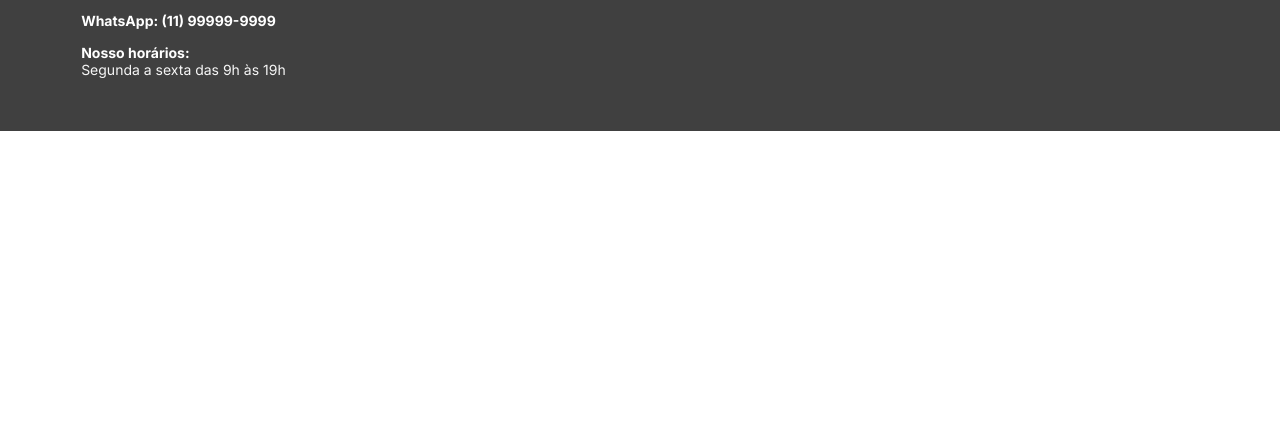
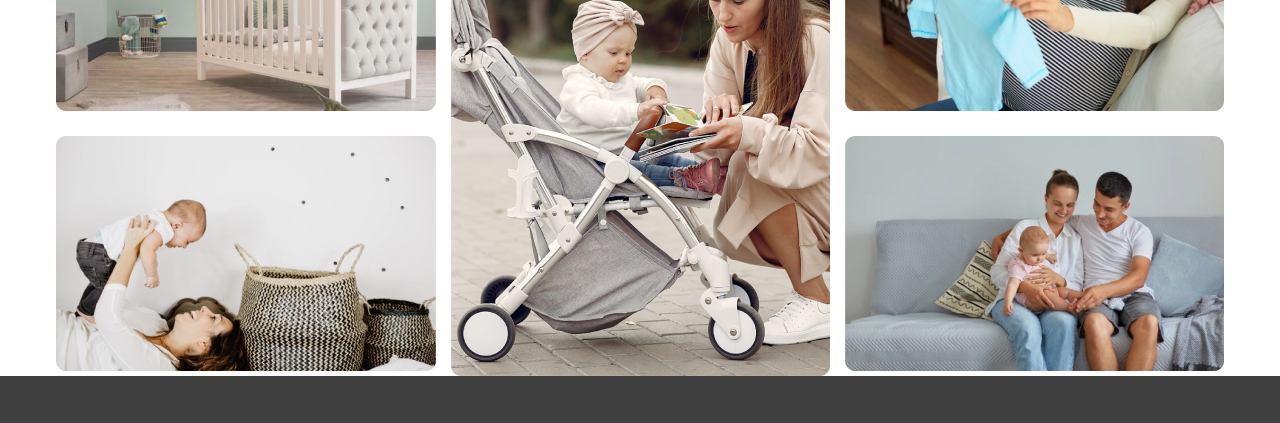
Before and after one commit to ygorjg/catus, a plain HTML site: page index.html in a window 1280 px wide. Shown: the part 243-666 px from the top of the page. Drawn offline with Linux system fonts and the light colour scheme.

Commit message:
feat: create banners mosaic

```diff
--- a/components/footer.html
+++ b/components/footer.html
@@ -13,7 +13,7 @@
       </ul>
       <p class="contact">WhatsApp: (11) 99999-9999</p>
       <div class="schedules-container">
-        <p class="schedules-title">Nosso horários:</p>
+        <p class="schedules-title">Nossos horários:</p>
         <p class="schedules-description">Segunda a sexta das 9h às 19h</p>
       </div>
     </div>
--- /dev/null
+++ b/components/mosaic.html
@@ -0,0 +1,11 @@
+<div class="mosaic-container">
+  <div class="group-banners-1">
+    <img src="/assets/images/mosaic/banner-1.png" alt="" class="banner" />
+    <img src="/assets/images/mosaic/banner-2.png" alt="" class="banner" />
+  </div>
+  <img src="/assets/images/mosaic/banner-3.png" alt="" class="banner" />
+  <div class="group-banners-2">
+    <img src="/assets/images/mosaic/banner-4.png" alt="" class="banner" />
+    <img src="/assets/images/mosaic/banner-5.png" alt="" class="banner" />
+  </div>
+</div>
--- /dev/null
+++ b/css/mosaic.css
@@ -0,0 +1,33 @@
+.mosaic-container {
+  display: flex;
+  justify-content: center;
+  gap: 15px;
+}
+
+.group-banners-1,
+.group-banners-2 {
+  display: none;
+  flex-direction: column;
+}
+
+.banner {
+  margin-top: 25px;
+}
+
+@media (min-width: 800px) {
+  .group-banners-1 {
+    display: flex;
+  }
+}
+
+@media (min-width: 1200px) {
+  .group-banners-2 {
+    display: flex;
+  }
+}
+
+@media (min-width: 1800px) {
+  .mosaic-container {
+    gap: 100px;
+  }
+}
--- a/index.html
+++ b/index.html
@@ -7,12 +7,15 @@
     <link rel="stylesheet" href="css/styles.css" />
     <link rel="stylesheet" href="css/fonts.css" />
     <link rel="stylesheet" href="css/header.css" />
+    <link rel="stylesheet" href="css/mosaic.css" />
     <link rel="stylesheet" href="css/footer.css" />
   </head>
   <body>
     <div id="header"></div>
+    <div id="mosaic"></div>
     <div id="footer"></div>
     <script src="js/header.js"></script>
+    <script src="js/mosaic.js"></script>
     <script src="js/footer.js"></script>
   </body>
 </html>
--- /dev/null
+++ b/js/mosaic.js
@@ -0,0 +1,7 @@
+document.addEventListener("DOMContentLoaded", function () {
+  fetch("components/mosaic.html")
+    .then((response) => response.text())
+    .then((data) => {
+      document.getElementById("mosaic").innerHTML = data;
+    });
+});
```
